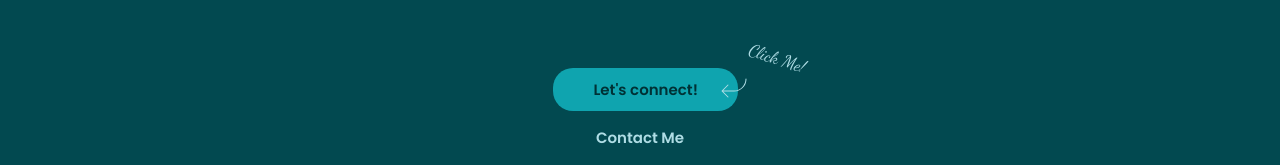
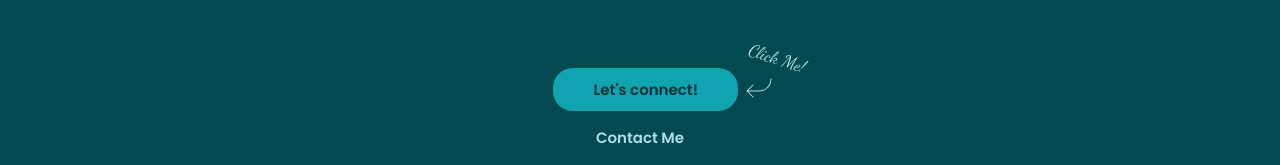
Before and after one commit to kaynan45/myportfolio, a React (Create React App) app: page / in a window 1280 px wide. Shown: the part 616-781 px from the top of the page. Built offline with nearby package versions, Linux system fonts and the light colour scheme.

Commit message:
arrow fixed

```diff
--- a/src/Components/Layout/Connect.module.css
+++ b/src/Components/Layout/Connect.module.css
@@ -23,7 +23,7 @@
 .arrow {
   font-size: 2em;
   color: var(--light-color);
-  margin-left: -20px;
+  margin-left: 5px;
 }
 
 .letsConnect {
```
